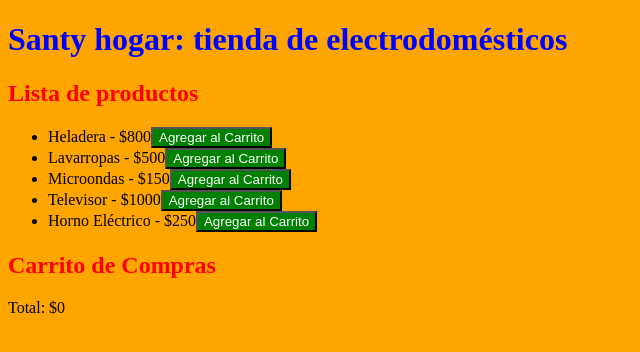
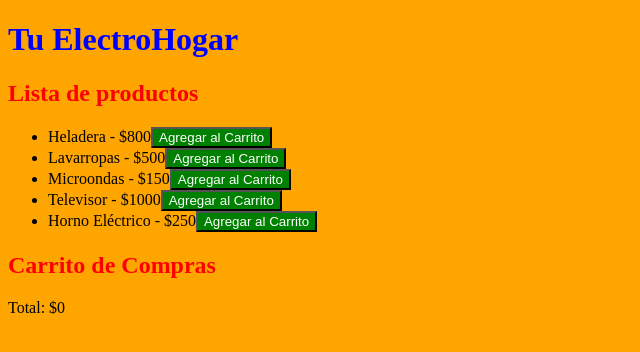
Before and after one commit to lucasradicci/Tu-ElectroHogar-RADICCI, a plain HTML site: page index.html in a window 1280 px wide. Shown: the whole page, without its empty margins (0-640 px from the left). Drawn offline with Linux system fonts and the light colour scheme.

Commit message:
cambie el titulo del h1

```diff
--- a/index.html
+++ b/index.html
@@ -8,7 +8,7 @@
 </head>
 <body>
 
-    <h1>Santy hogar: tienda de electrodomésticos</h1>
+    <h1>Tu ElectroHogar</h1>
 
     <div id="productos">
         <h2>Lista de productos</h2>
```
